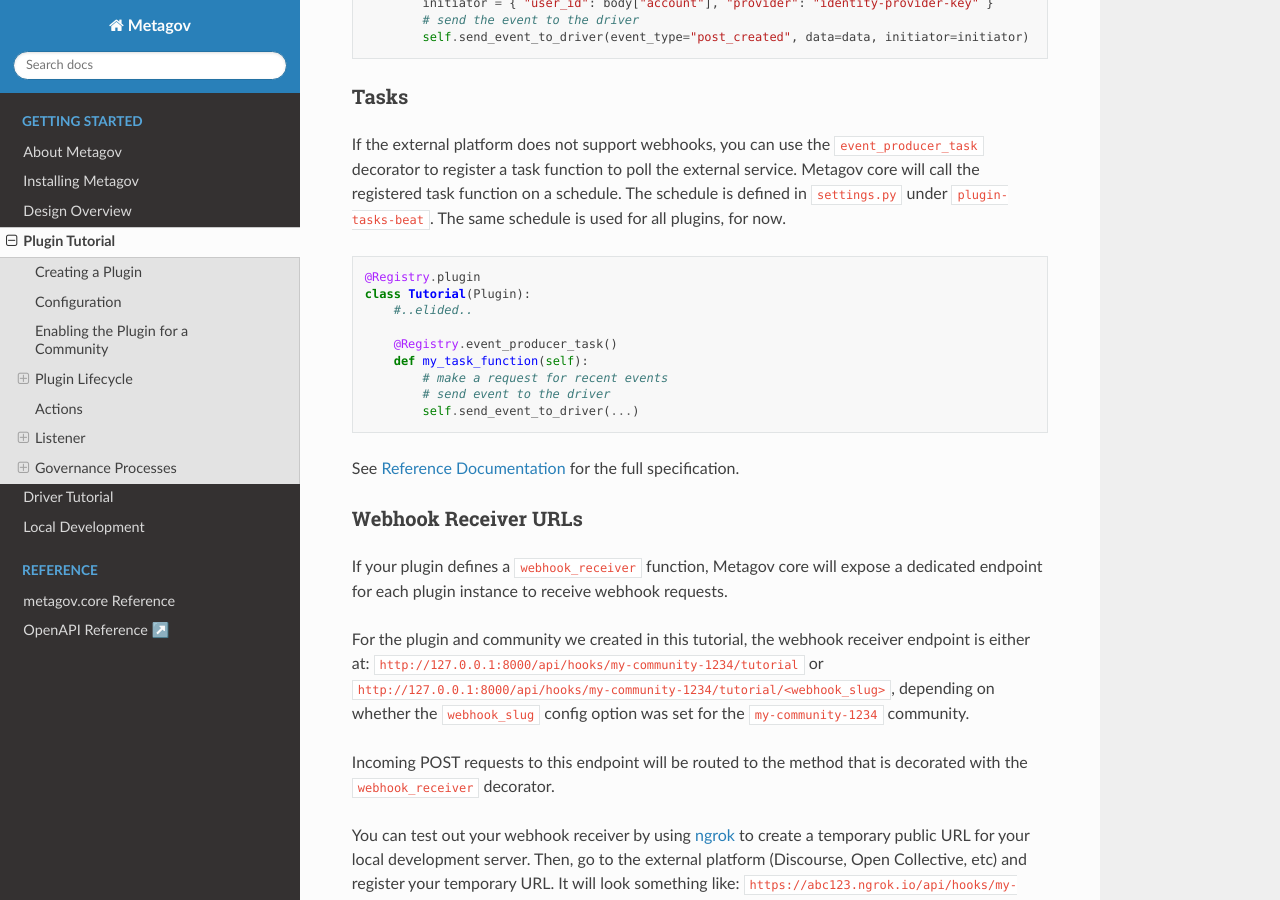
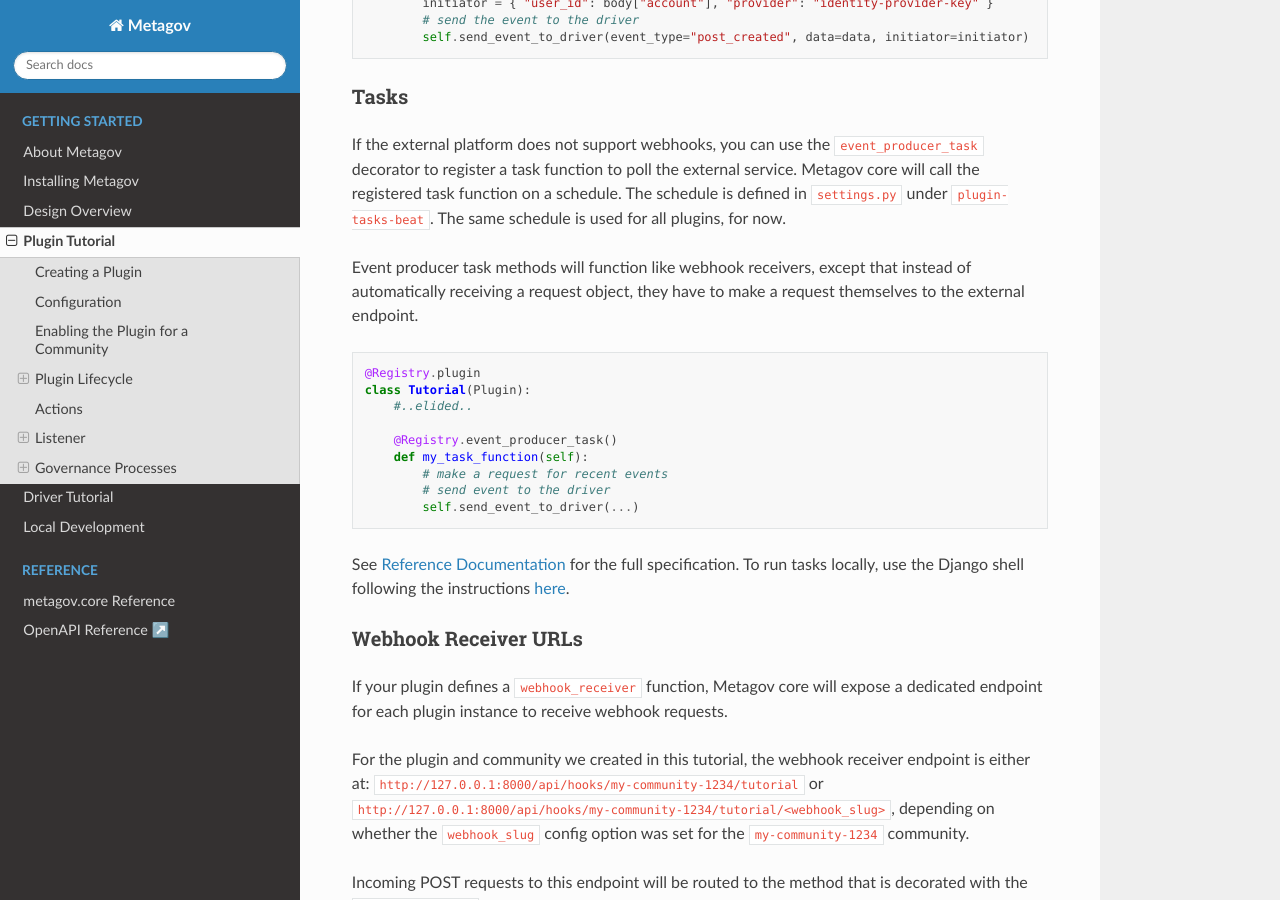
Before and after one commit to metagov/gateway, a Sphinx documentation site: the page built from docs/plugin_tutorial.rst, in a window 1280 px wide and 900 px high, scrolled down 4595 px. Built offline with Sphinx 7.4.7 and the Read the Docs theme 2.0.0, drawn with Linux system fonts in a browser that asks for light colours.

Commit message:
Add more info about event producer tasks

```diff
--- a/docs/plugin_tutorial.rst
+++ b/docs/plugin_tutorial.rst
@@ -225,9 +225,9 @@
 Tasks
 ^^^^^
 
-If the external platform does not support webhooks, you can use the ``event_producer_task`` decorator to register a task function to poll the external service.
-Metagov core will call the registered task function on a schedule. The schedule is defined in ``settings.py``
-under ``plugin-tasks-beat``. The same schedule is used for all plugins, for now.
+If the external platform does not support webhooks, you can use the ``event_producer_task`` decorator to register a task function to poll the external service. Metagov core will call the registered task function on a schedule. The schedule is defined in ``settings.py`` under ``plugin-tasks-beat``. The same schedule is used for all plugins, for now.
+
+Event producer task methods will function like webhook receivers, except that instead of automatically receiving a request object, they have to make a request themselves to the external endpoint.
 
 .. code-block:: python
 
@@ -241,8 +241,7 @@
             # send event to the driver
             self.send_event_to_driver(...)
 
-
-See :doc:`Reference Documentation <../autodocs/core>` for the full specification.
+See :doc:`Reference Documentation <../autodocs/core>` for the full specification. To run tasks locally, use the Django shell following the instructions :ref:`here<Celery and Scheduled tasks>`.
 
 Webhook Receiver URLs
 ^^^^^^^^^^^^^^^^^^^^^
```
